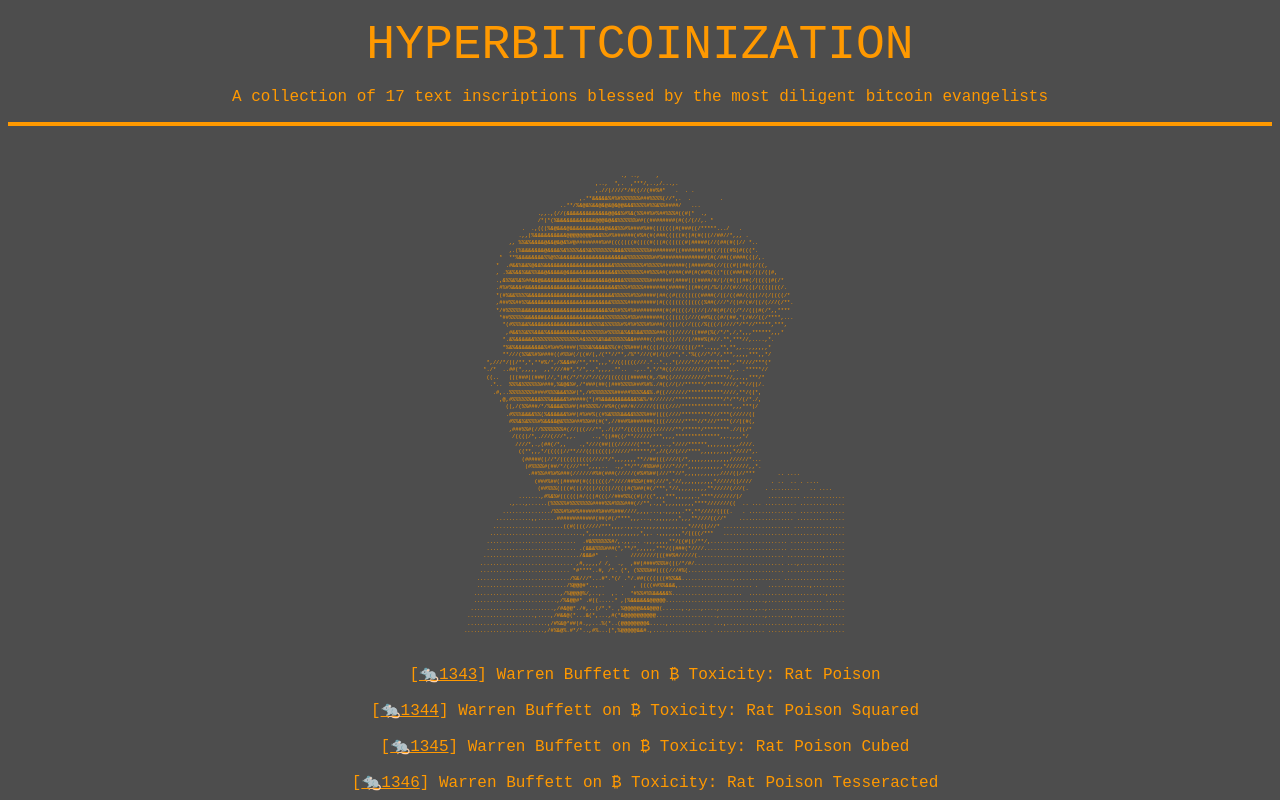
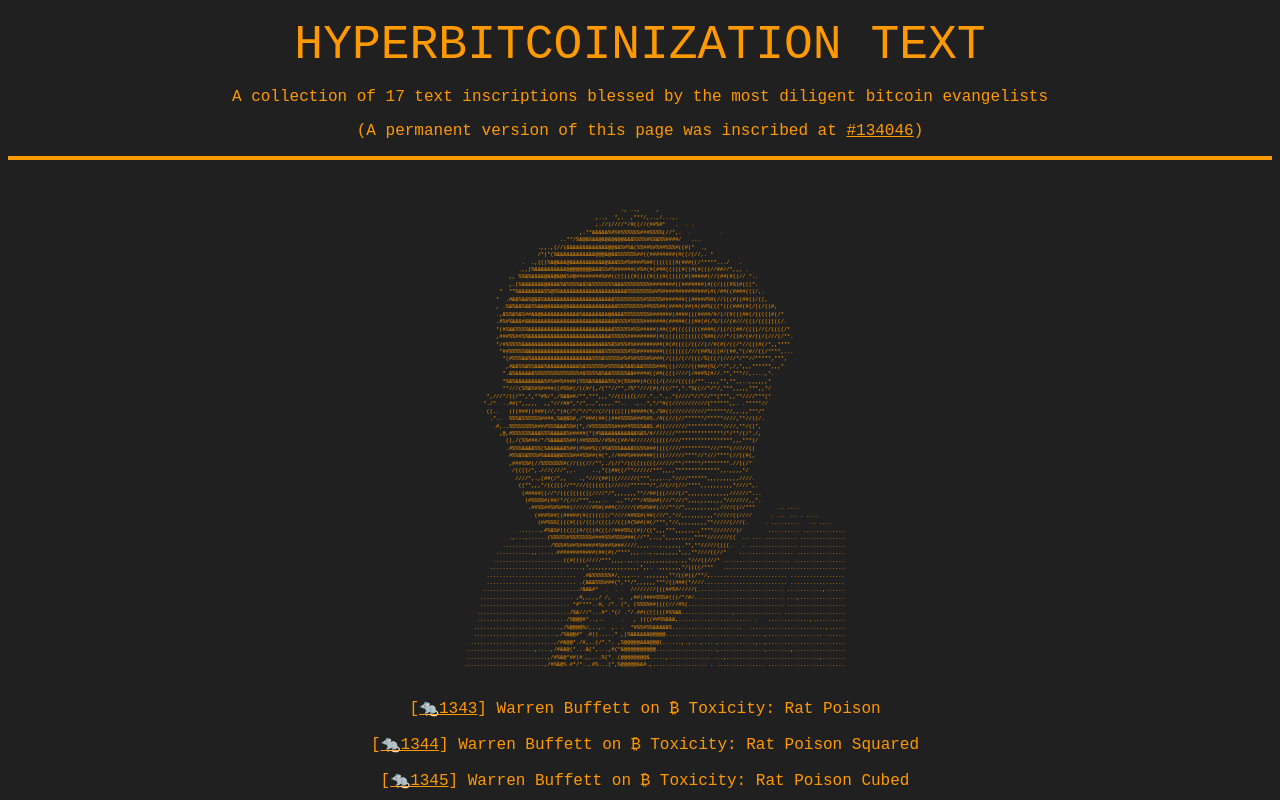
Before and after one commit to h17n-text-maker/h17n-text-maker.github.io, a plain HTML site: page index.html in a window 1280 px wide. Shown: the top 800 px of the page. Drawn offline with Linux system fonts and the light colour scheme.

Commit message:
Ref the permanent version with link

```diff
--- a/index.html
+++ b/index.html
@@ -5,7 +5,7 @@
   <title>h17n.art</title>
   <style>
     body {
-        background: #4d4d4d;
+        background: #202020;
         color: #FF9900;
         font-family: Monospace;
     }
@@ -69,9 +69,10 @@
 <body>
 
   <div class="titlepanel">
-    HYPERBITCOINIZATION
+    HYPERBITCOINIZATION TEXT
     <div class="subtitlepanel">
       <p>A collection of 17 text inscriptions blessed by the most diligent bitcoin evangelists</p>
+      <p>(A permanent version of this page was inscribed at <a href="https://ordinals.com/preview/d6c60f0efc9f3155712775c2a0f4e1d805f000fc50763c440cb575f252de371di0">#134046</a>)</p>
     </div>
   </div>
 
```
